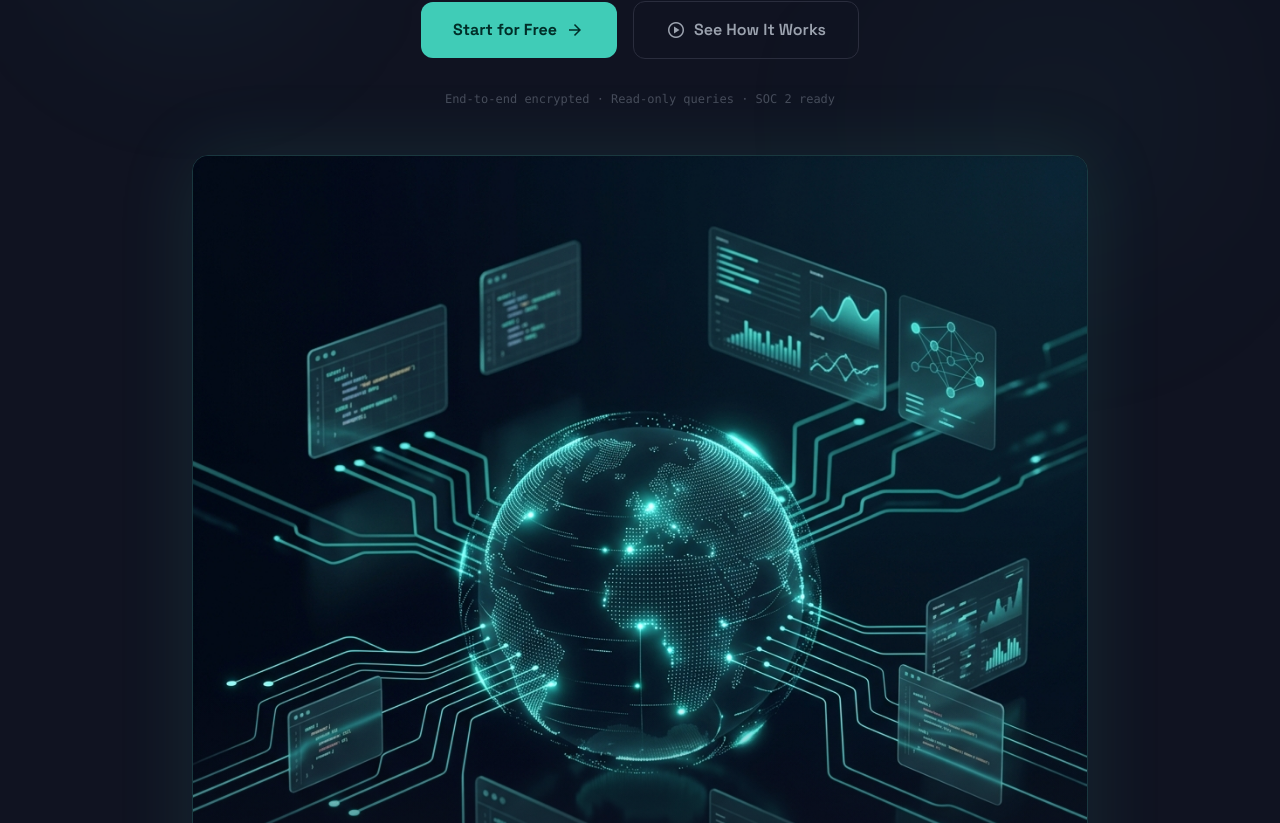
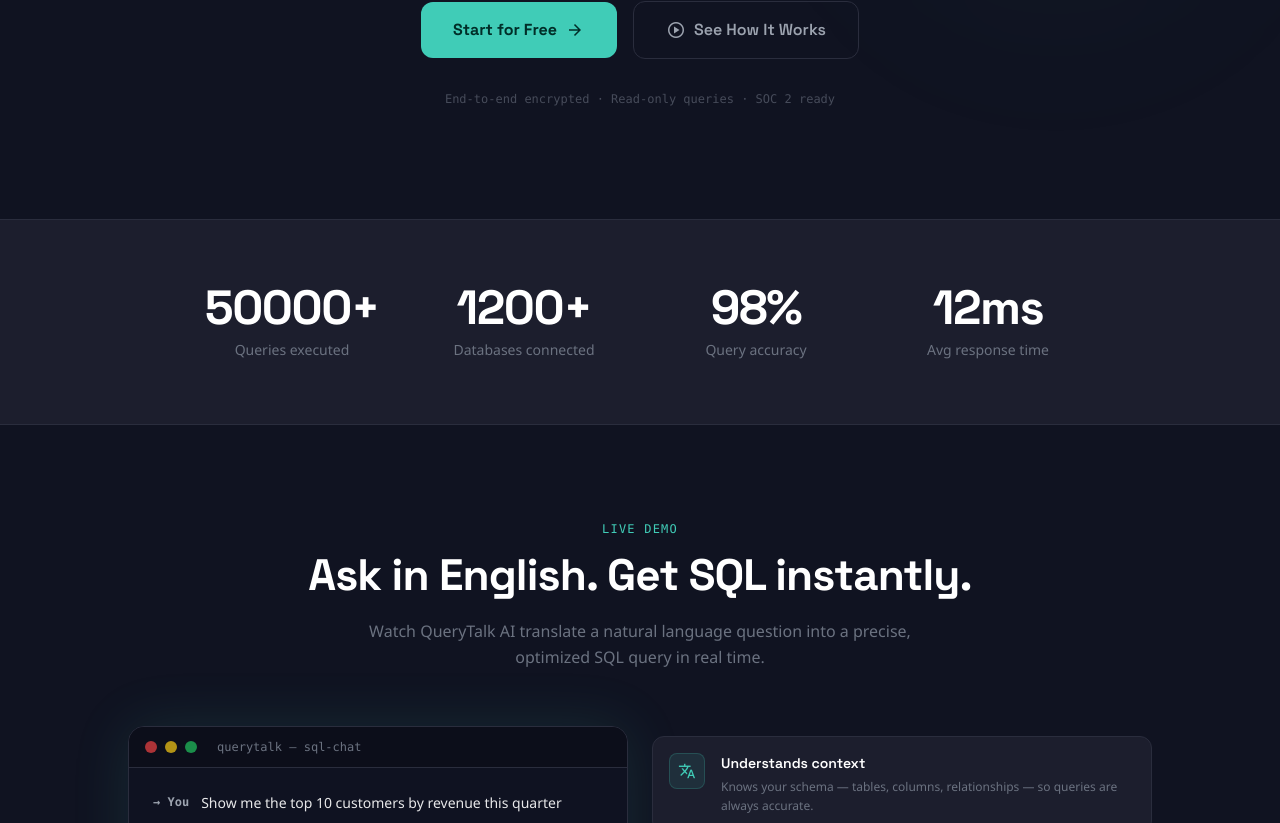
Before and after one commit to Rohan100/QueryTalk-AI-2, a React (Vite) app in the folder frontend/: page / in a window 1280 px wide. Shown: the part 557-1380 px from the top of the page. Built offline with nearby package versions, Linux system fonts and the light colour scheme; no server answers.

Commit message:
removed image from landing image

```diff
--- a/frontend/src/pages/LandingPage.jsx
+++ b/frontend/src/pages/LandingPage.jsx
@@ -431,12 +431,12 @@
             </Reveal>
 
             {/* Hero image — globe */}
-            <Reveal delay={250} className="w-full max-w-4xl mt-4">
+            {/* <Reveal delay={250} className="w-full max-w-4xl mt-4">
               <div className="relative rounded-2xl overflow-hidden" style={{ border: '1px solid rgba(64,204,183,0.2)', boxShadow: '0 0 80px rgba(64,204,183,0.12)' }}>
                 <img src="/hero_globe.png" alt="QueryTalk AI — Database intelligence visualization" className="w-full h-auto" />
                 <div className="absolute inset-0" style={{ background: 'linear-gradient(to bottom, transparent 60%, #101321 100%)' }} />
               </div>
-            </Reveal>
+            </Reveal> */}
           </div>
         </div>
       </section>
```
